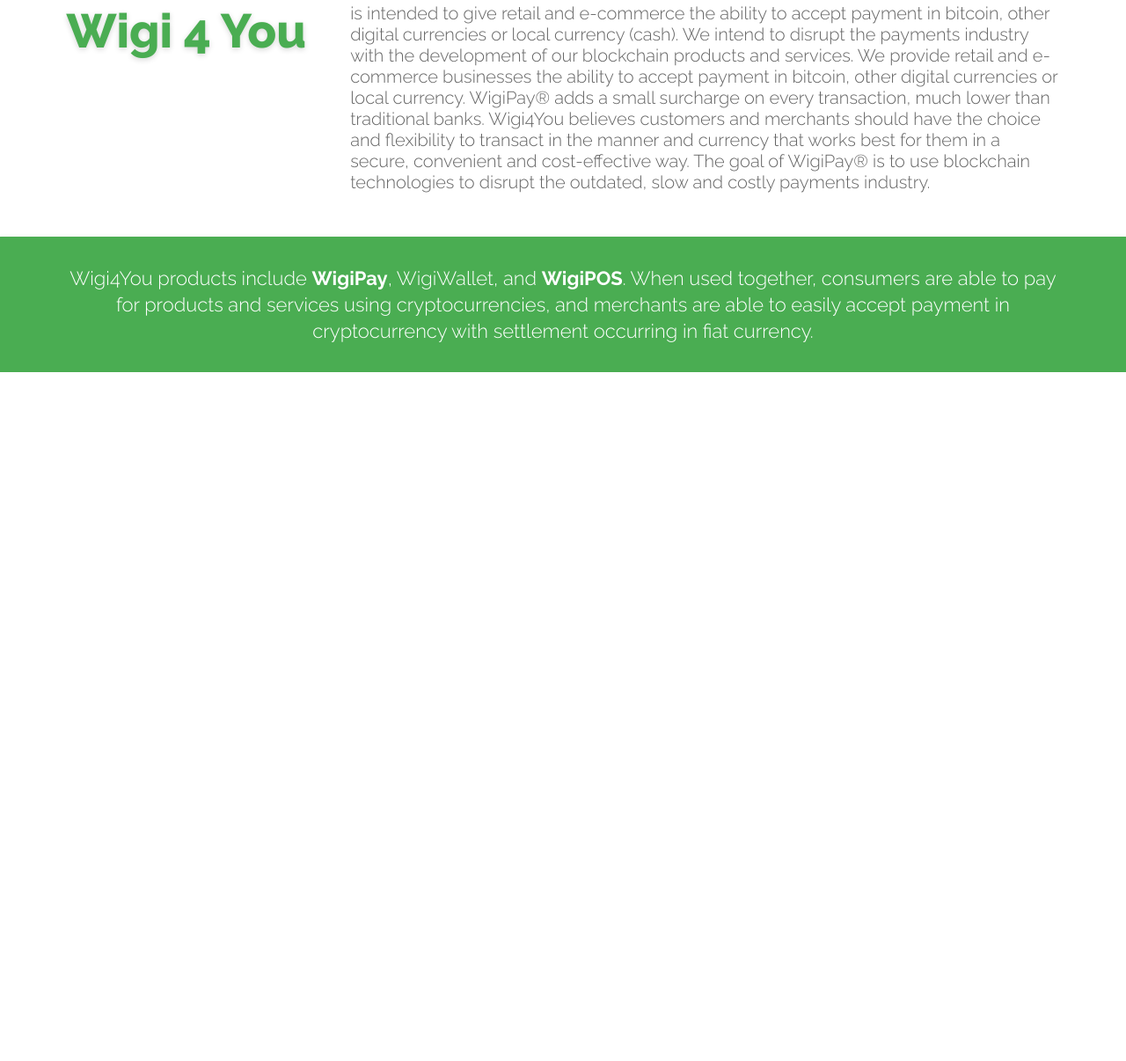
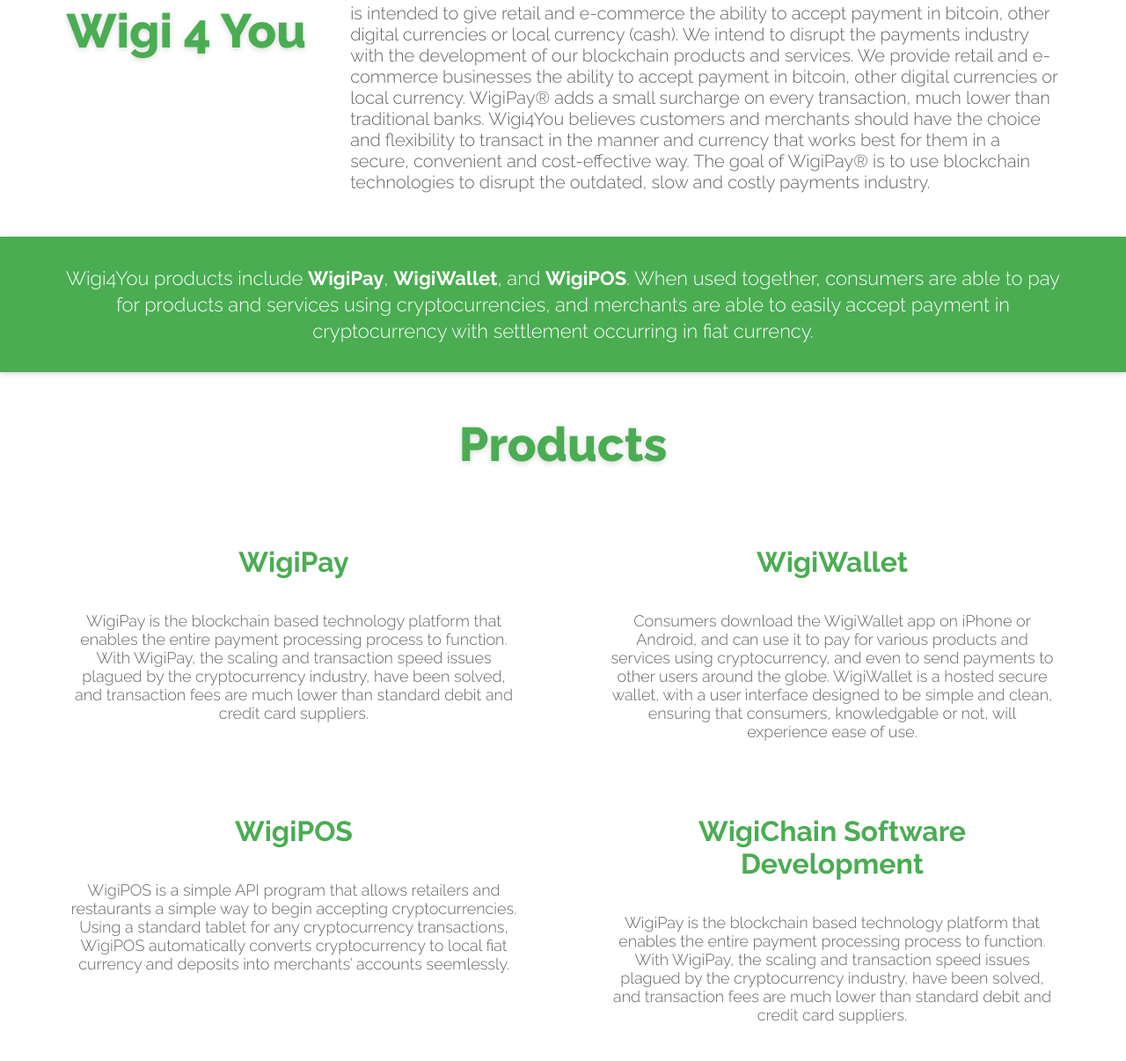
Before and after one commit to Coffalmer/Wigi4You, a plain HTML site: page index.html in a window 1280 px wide. Shown: the part 547-1753 px from the top of the page at 88% size. Before the commit the page ends 970 px from the top, so only its background shows below. Drawn offline with nearby package versions, Linux system fonts and the light colour scheme.

Commit message:
create Products block

```diff
--- a/index.html
+++ b/index.html
@@ -2,6 +2,7 @@
 <html>
 <head>
 	<title>Wigi 4 You</title>
+	<meta charset="utf-8">
 	<link rel="stylesheet" type="text/css" href="style.css">
 </head>
 <body>
@@ -33,8 +34,30 @@
 			</div>
 		</div>
 		<div class="include">
-			<p>Wigi4You products include <span>WigiPay</span>, <sapn>WigiWallet</sapn>, and <span>WigiPOS</span>. When used together,  consumers are able to pay for products and services using cryptocurrencies, and merchants are able to easily accept payment in cryptocurrency with settlement occurring in fiat currency.</p>
+			<p>Wigi4You products include <span>WigiPay</span>, <span>WigiWallet</span>, and <span>WigiPOS</span>. When used together,  consumers are able to pay for products and services using cryptocurrencies, and merchants are able to easily accept payment in cryptocurrency with settlement occurring in fiat currency.</p>
 		</div>
+		<div class="products">
+			<h1>Products</h1>
+			<div class="products__list">
+				<div class="products__list-item">
+					<h2>WigiPay</h2>
+					<p>WigiPay is the blockchain based technology platform that enables the entire payment processing process to function. With WigiPay, the scaling and transaction speed issues plagued by the cryptocurrency industry, have been solved, and transaction fees are much lower than standard debit and credit card suppliers.</p>
+				</div>
+				<div class="products__list-item">
+					<h2>WigiWallet</h2>
+					<p>Consumers download the WigiWallet app on iPhone or Android, and can use it to pay for various products and services using cryptocurrency, and even to send payments to other users around the globe. WigiWallet is a hosted secure wallet, with a user interface designed to be simple and clean, ensuring that consumers, knowledgable or not, will experience ease of use.</p>
+				</div>
+				<div class="products__list-item">
+					<h2>WigiPOS</h2>
+					<p>WigiPOS is a simple API program that allows retailers and restaurants a simple way to begin accepting cryptocurrencies. Using a standard tablet for any cryptocurrency transactions, WigiPOS automatically converts cryptocurrency to local fiat currency and deposits into merchants’ accounts seemlessly.</p>
+				</div>
+				<div class="products__list-item">
+					<h2>WigiChain Software Development</h2>
+					<p>WigiPay is the blockchain based technology platform that enables the entire payment processing process to function. With WigiPay, the scaling and transaction speed issues plagued by the cryptocurrency industry, have been solved, and transaction fees are much lower than standard debit and credit card suppliers.</p>
+				</div>
+			</div>
+		</div>
+
 
 		<script src="https://ajax.googleapis.com/ajax/libs/jquery/2.2.2/jquery.min.js"></script>
 		<script type="text/javascript">
--- a/style.css
+++ b/style.css
@@ -160,3 +160,56 @@
 	font-weight: 700;
 	color: #ffffff;
 }
+
+.products {
+	display: flex;
+	flex-direction: row;
+	flex-wrap: wrap;
+	justify-content: center;
+	width: 100%;
+	padding: 50px 0;
+}
+
+.products h1 {
+	font-family: "Raleway", sans-serif;
+	font-size: 54px;
+	line-height: 64px;
+	font-weight: 800;
+	color: #4AAD52;
+	text-shadow: 0px 2px 6px rgba(0, 0, 0, 0.16);
+}
+
+.products__list {
+	display: flex;
+	flex-direction: row;
+	flex-wrap: wrap;
+	justify-content: center;
+	width: 100%;
+}
+
+.products__list-item {
+	display: flex;
+	flex-direction: column;
+	flex-wrap: nowrap;
+	width: 40%;
+	padding: 20px 50px;
+}
+
+.products__list-item h2 {
+	font-family: "Raleway", sans-serif;
+	font-size: 32px;
+	line-height: 37px;
+	font-weight: 700;
+	color: #4AAD52;
+	text-align: center;
+	margin-bottom: 20px;
+}
+
+.products__list-item p {
+	font-family: "Raleway", sans-serif;
+	font-size: 18px;
+	line-height: 21px;
+	font-weight: 300;
+	color: #646464;
+	text-align: center;
+}
```
